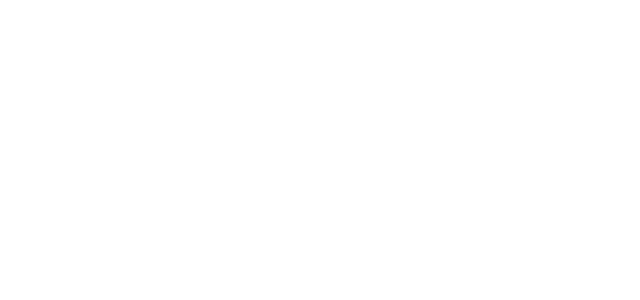
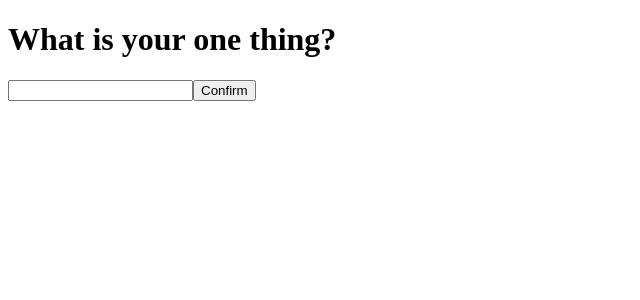
Before and after one commit to khosrow36/One-Thing-React, a React (Vite) app: page / in a window 1280 px wide. Shown: the top 300 px of the page, without its empty margins (0-640 px from the left). Built offline with nearby package versions, Linux system fonts and the light colour scheme.

Commit message:
setting the thing

```diff
--- a/src/App.jsx
+++ b/src/App.jsx
@@ -1,12 +1,22 @@
 import { useState } from 'react'
+
+//compontents
+import Start from './compontents/Start';
+
+//styles
 import './App.css'
 
 function App() {
+  const [mode, setMode] = useState("start");
+  const [chosenThing, setChosenThing] = useState("");
 
+  const handleThingChoose = value => {
+    setChosenThing(thing);
+  }
 
   return (
     <div>
-
+      {mode==='start' && <Start setChosenThing={setChosenThing} />}
     </div>
   )
 }
--- /dev/null
+++ b/src/compontents/Start.jsx
@@ -0,0 +1,23 @@
+import { useState } from 'react'
+
+export default function Start({setChosenThing}) {
+  const [theThing, setTheThing] = useState('')
+
+  const handleSubmit = (e) => {
+    e.preventDefault();
+    setChosenThing(theThing);
+  }
+  return (
+    <div>
+      <h1>What is your one thing?</h1>
+      <form onSubmit={handleSubmit}>
+      <input
+        type="text"
+        value={theThing}
+        onChange={(e) =>setTheThing(e.target.value)}
+      />
+        <button>Confirm</button>
+      </form>
+    </div>
+  )
+}
```
